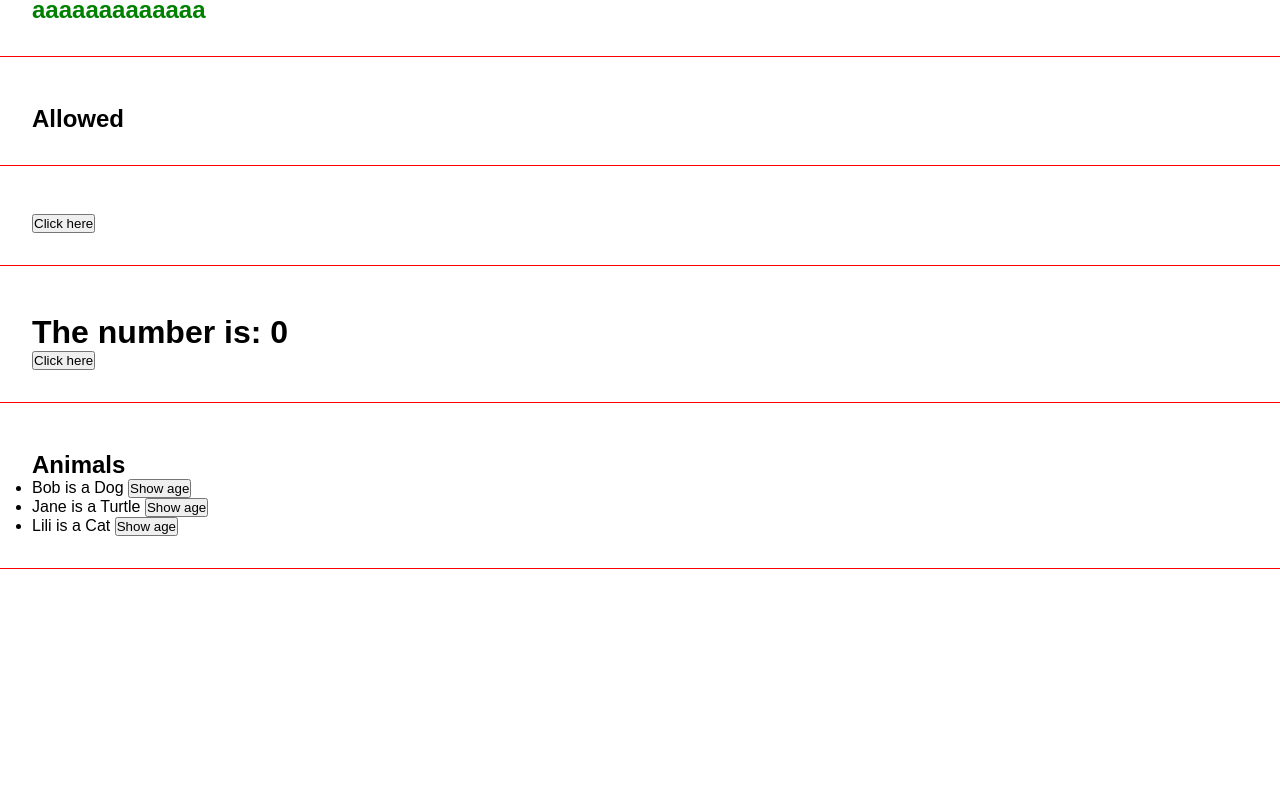
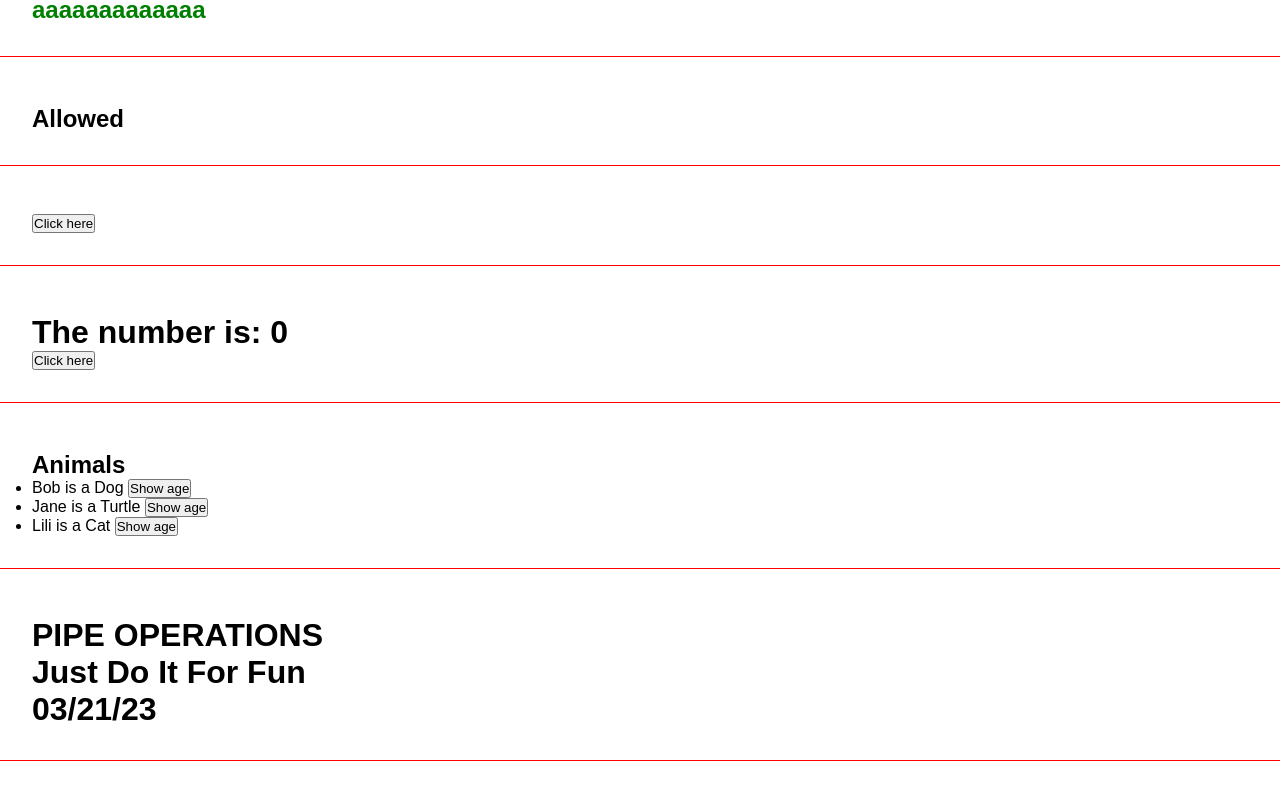
Before and after one commit to emysdias/angular-study, an Angular app in the folder myApp/: page / in a window 1280 px wide. Shown: the part 350-1150 px from the top of the page. Before the commit the page ends 969 px from the top, so only its background shows below. Built offline with nearby package versions, Linux system fonts and the light colour scheme.

Commit message:
add pipe operations

```diff
--- a/myApp/src/app/app.component.html
+++ b/myApp/src/app/app.component.html
@@ -6,3 +6,4 @@
 <app-events />
 <app-emitter />
 <app-list-render />
+<app-pipes />
--- a/myApp/src/app/app.module.ts
+++ b/myApp/src/app/app.module.ts
@@ -11,6 +11,7 @@
 import { EmitterComponent } from './components/emitter/emitter.component';
 import { ChangeNumberComponent } from './components/change-number/change-number.component';
 import { ListRenderComponent } from './components/list-render/list-render.component';
+import { PipesComponent } from './components/pipes/pipes.component';
 
 @NgModule({
   declarations: [
@@ -23,6 +24,7 @@
     EmitterComponent,
     ChangeNumberComponent,
     ListRenderComponent,
+    PipesComponent,
   ],
   imports: [
     BrowserModule,
--- /dev/null
+++ b/myApp/src/app/components/pipes/pipes.component.html
@@ -0,0 +1,5 @@
+<div class="class">
+  <h1>{{ "Pipe Operations" | uppercase }}</h1>
+  <h1>{{ text | titlecase }}</h1>
+  <h1>{{ date | date : "MM/dd/yy" }}</h1>
+</div>
--- /dev/null
+++ b/myApp/src/app/components/pipes/pipes.component.ts
@@ -0,0 +1,11 @@
+import { Component } from '@angular/core';
+
+@Component({
+  selector: 'app-pipes',
+  templateUrl: './pipes.component.html',
+  styleUrls: ['./pipes.component.css'],
+})
+export class PipesComponent {
+  date = new Date();
+  text = 'JUST DO IT FOR FUN';
+}
```
Also changed, not shown: myApp/src/app/components/pipes/pipes.component.css (added), 1 other file (tests, documents, lock files or other folders).
